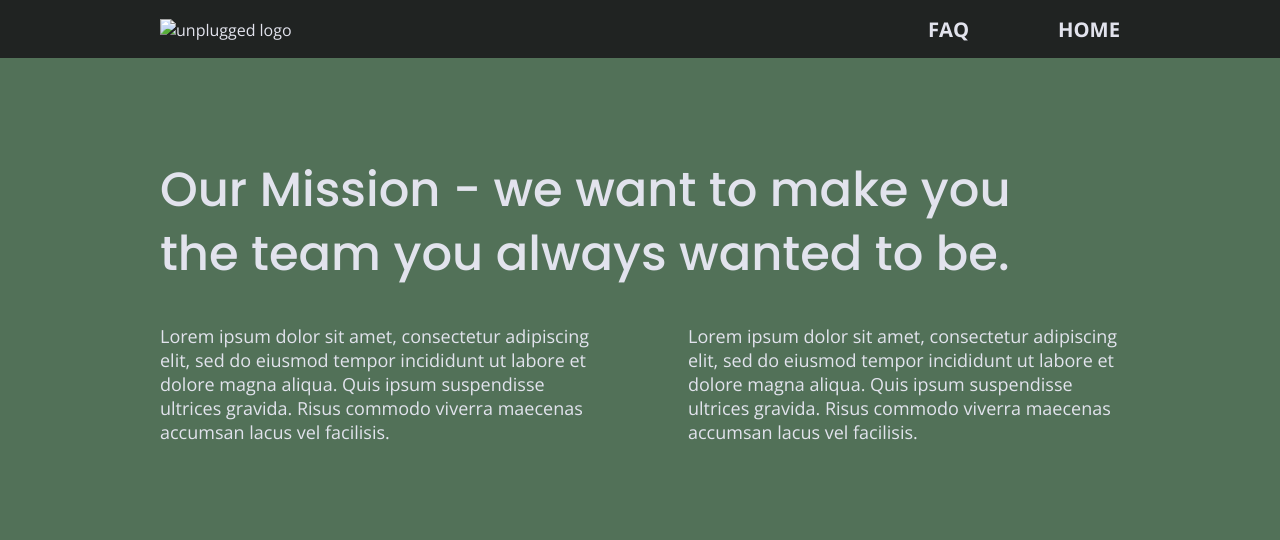
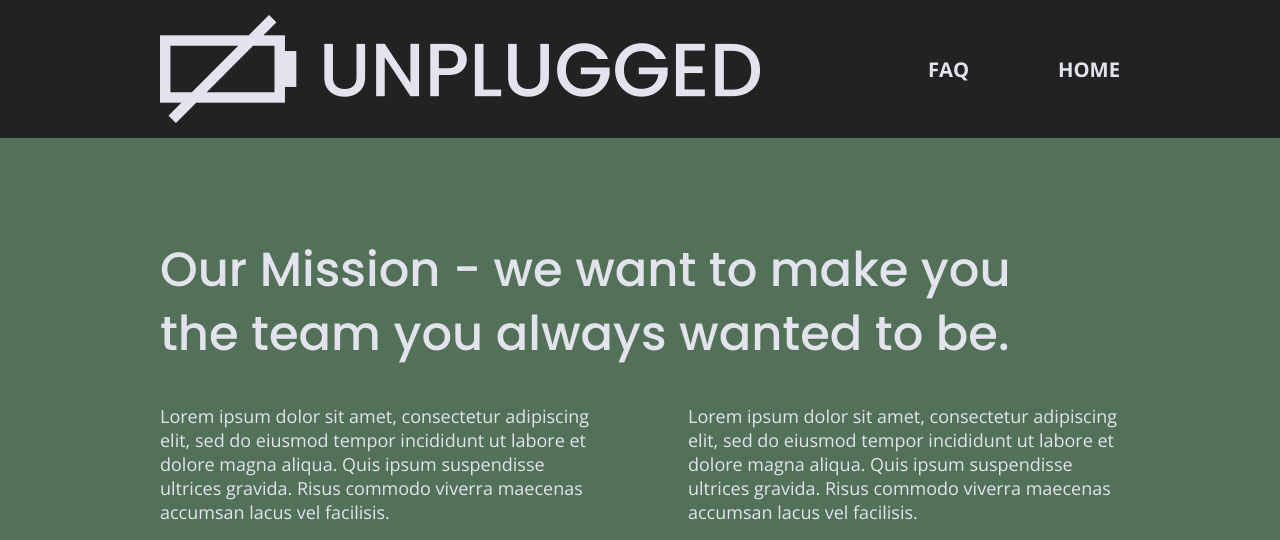
Before and after one commit to KatherineMarlo/unplugged-project, a website: page about/index.html in a window 1280 px wide. Shown: the top 540 px of the page. Drawn offline with nearby package versions, Linux system fonts and the light colour scheme.

Commit message:
Updated the logo on the faq and about page

```diff
--- a/about/index.html
+++ b/about/index.html
@@ -31,7 +31,7 @@
   <header>
     <div class="content-wrapper">
       <a href="#">
-        <img src="" alt="unplugged logo">
+        <img src="../img/unpluggedlogo.png" alt="unplugged logo">
       </a>
       <div class="header-divider"></div>
       <nav>
```
Also changed, not shown: faq/index.html (+1 -1 lines).
